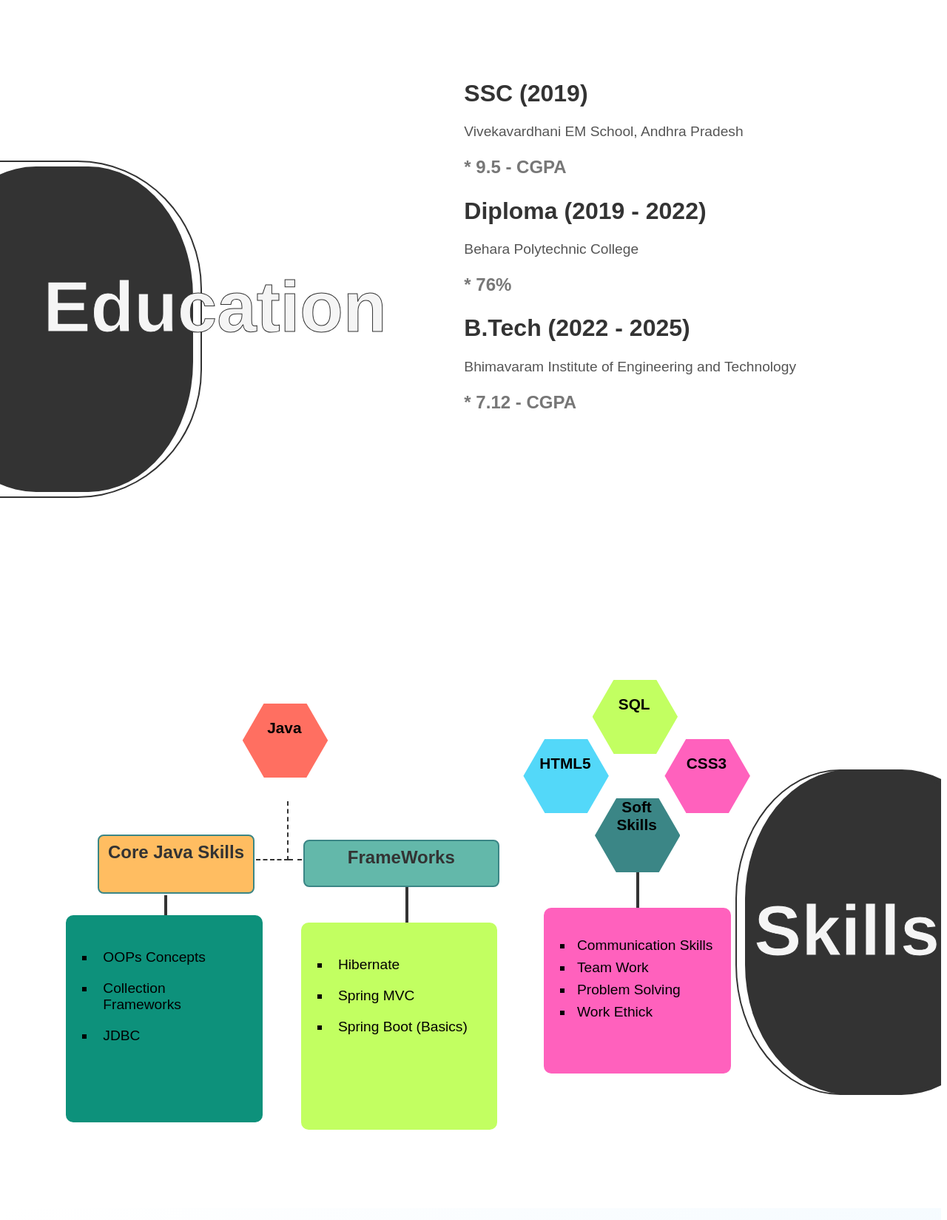
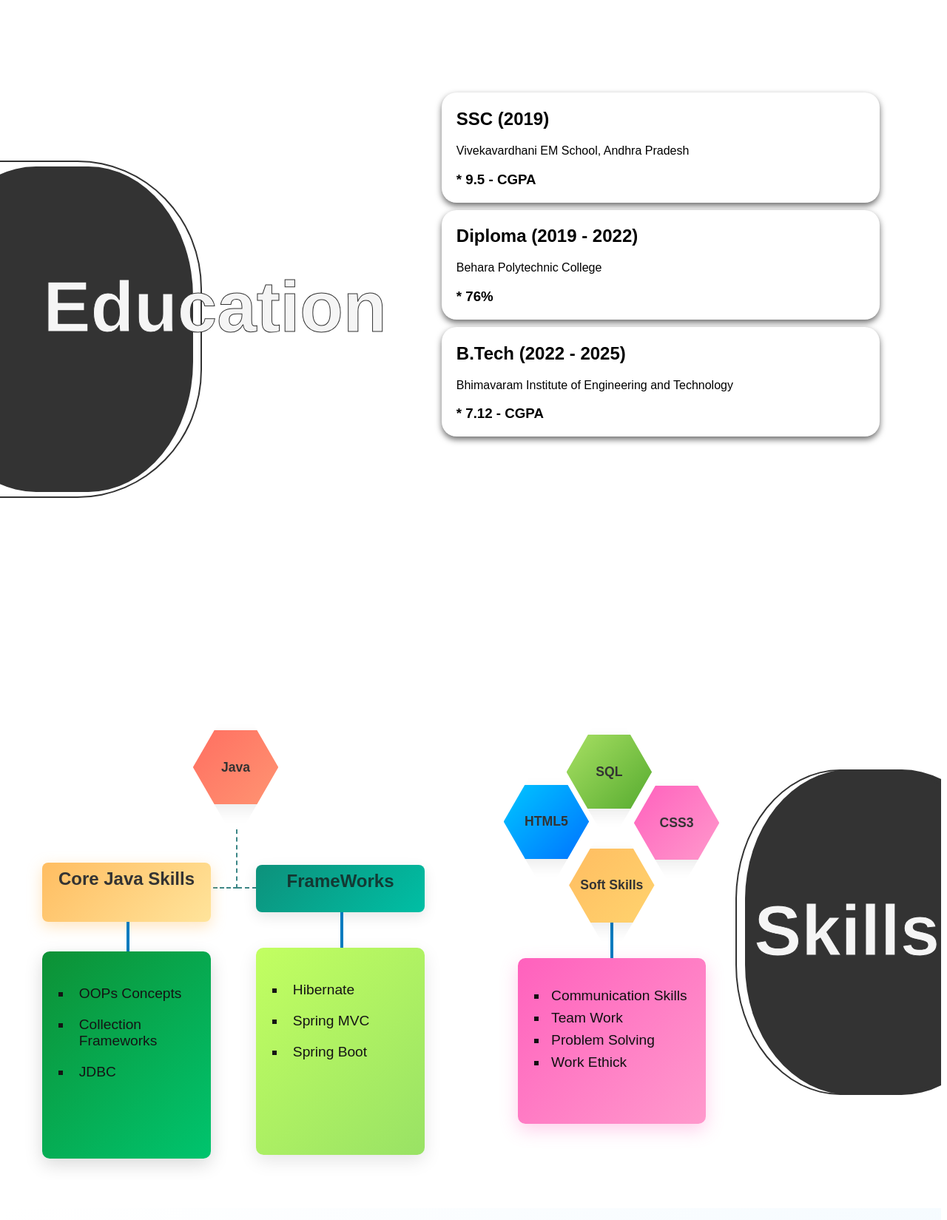
Before and after one commit to nookesh06/portfolio, a plain HTML site: page index.html in a window 1280 px wide. Shown: the part 820-2469 px from the top of the page at 74% size. Drawn offline with Linux system fonts and the light colour scheme.

Commit message:
first commit

```diff
--- a/index.html
+++ b/index.html
@@ -45,17 +45,17 @@
             <h1 id="education">Education</h1>
         </div>
         <div class="education-info ">
-            <div class="school">
+            <div id="school " class = "education-details">
                 <h2>SSC (2019)</h2>
                 <p>Vivekavardhani EM School, Andhra Pradesh</p>
                 <h3>* 9.5 - CGPA</h3>
             </div>
-            <div class="diploma">
+            <div id="diploma" class = "education-details">
                 <h2>Diploma (2019 - 2022)</h2>
                 <p>Behara Polytechnic College</p>
                 <h3>* 76%</h3>
             </div>
-            <div class="b-tech">
+            <div id="b-tech" class = "education-details">
                 <h2>B.Tech (2022 - 2025)</h2>
                 <p>Bhimavaram Institute of Engineering and Technology</p>
                 <h3>* 7.12 - CGPA</h3>
@@ -71,6 +71,7 @@
             <h1 id="skills-name">Skills</h1>
         </div>
         <div id="skills-content">
+            <div class="java-skills">
                 <div class="skils-names" id="hexagon1">
                     <p class="skills">Java</p>
                 </div>
@@ -87,6 +88,7 @@
                         </ul>
                     </div>
                 </div>
+
                 <div id="frameworks-container">
                     <div class="frameworks">FrameWorks</div>
                     <div class="border" id="frameworks-border"></div>
@@ -94,9 +96,12 @@
                         <ul>
                             <li>Hibernate</li>
                             <li>Spring MVC</li>
-                        <li>Spring Boot (Basics)</li>
+                            <li>Spring Boot</li>
                         </ul>
                     </div>
+                </div>
+            </div>
+
             <div id="skills-container-box">
                 <div id="frontend">
                     <div class="skils-names" id="hexagon2">
--- a/portfolio.css
+++ b/portfolio.css
@@ -6,12 +6,11 @@
 }
 
 html {
-
+    scroll-behavior: smooth;
 }
 
 body {
     font-family: 'Poppins', sans-serif;
-    /* display: flex; */
     flex-wrap: wrap;
 }
 
@@ -22,7 +21,6 @@ nav {
   z-index: 1000;
   background-color: whitesmoke;
   display: flex;
-
   box-shadow: 0 2px 6px rgba(0,0,0,0.06);
 }
 
@@ -62,14 +60,15 @@ header {
 }
 
 .main-pic img {
-    width: 27.9%;
+    width: 24%;
+    display: flex;
     position: absolute;
     left: 5%;
-    top: 15%;
-    background-color: rgb(157, 166, 167);
-    border-radius: 50% 60% 50% 60%;
-    object-fit: cover;
-    transform: translateX(50px);
+    top: 17%;
+    border-radius:50% 60% 50% 60%;
+  object-fit:cover;
+  box-shadow: 0 18px 40px rgba(12, 35, 45, 0.12);
+  transform: translateY(6px);
     animation: mypic 1s ease-out forwards;
 }
 
@@ -80,7 +79,6 @@ header {
 }
 
 .intro h1 {
-
     position: absolute;
     left: 45%;
     top: 15%;
@@ -88,6 +86,9 @@ header {
     opacity: 0;
     animation: name 1s ease-out forwards;
     font-size: clamp(2.2rem, 5vw + 1rem, 5rem);
+     background: linear-gradient(to left, #910d5e, #007bbf);
+    -webkit-background-clip: text;
+    -webkit-text-fill-color: transparent;
   font-weight: 600;
 }
 
@@ -107,6 +108,10 @@ header {
     transform: translateY(-30px);
     opacity: 0;
     animation: surname 1s ease-out forwards;
+    background: linear-gradient(to right, #0d917b, #007bbf);
+    -webkit-background-clip: text;
+    -webkit-text-fill-color: transparent;
+
 }
 
 @keyframes surname {
@@ -226,38 +231,30 @@ section .education {
 .education-info {
     height: 80vh;
     width: 50%;
+    border-radius: 10px;
    position: absolute;
-    top: 10%;
-    left: 49%;
+    top: 13%;
+    left: 45%;
+    padding: 20px;
+    display: flex;
+    flex-direction: column;
+    gap: 10px;
 }
 
-.school h2,
-.diploma h2,
-.b-tech h2 {
-    font-size: 2rem;
-    margin-bottom: 6px;
-    color: #333;
+.education-details{
+    background-color: #ffffff;
+    border-radius: 20px;
+    padding: 2px 0px 1px 20px;
+    box-shadow: 0 4px 8px rgba(0, 0, 0, 0.582);
 }
-
-.school p,
-.diploma p,
-.b-tech p {
-    font-size: 1.2rem;
-    line-height: 1.5;
-    color: #555;
-}
-
-.school h3,
-.diploma h3,
-.b-tech h3 {
-    font-size: 1.5rem;
-    margin-top: 4px;
-    color: #777;
+.education-details:hover{
+    transform: scale(1.02);
+    transition: 0.3s;
+    box-shadow: 0 8px 16px rgba(0, 0, 0, 0.2);
 }
 
 #skills-container {
     height: 95vh;
-    /* background-color: lightgray; */
     overflow: hidden;
 }
 
@@ -297,104 +294,158 @@ section .education {
 }
 
 #skills-content {
+    position: absolute;
+    top: 0%;
+    left: 0%;
+    width: 50%;
+    display: flex;
+    flex-wrap: no-wrap;
+    gap: 20px;
+    position: absolute;
+    top: 20%;
+}
+.java-skills{
+  display:-webkit-flex;
+  width: 100%;
+  height: 80vh;
 
-    height: 75vh;
-    width: 70%;
-    position: relative;
-    bottom: 86%;
-    left: 5%;
+}
+#skills-container-box{
     display: flex;
-
+    width: 48%;
+    height: 80vh;
+    justify-items: center;
+    align-items: center;
+    border-radius: 10px;
+    flex-wrap: nowrap;
+    position: absolute;
+    top: 0%;
+    left: 105%;
 }
 
 .skils-names {
   height: 100px;
-    aspect-ratio: 1/cos(30deg);
+  aspect-ratio: 1 / cos(30deg);
   clip-path: polygon(50% -50%, 100% 50%, 50% 150%, 0 50%);
-    background-color: #3B8686;
-    text-align: center;
   font-weight: 600;
   font-size: 1.5rem;
-
+  display: flex;
+  justify-content: center;
+  align-items: center;
+  color: #fff;
+  transition: 0.3s ease;
+  box-shadow: 0 8px 20px rgba(0, 0, 0, 0.08);
 }
 
 #hexagon1 {
-    background-color: #FF6F61;
+  background: linear-gradient(135deg, #ff6f61, #ff9472);
   position: relative;
-    top: 10%;
-    left: 29%;
+  left: 40%;
+}
+#hexagon2 {
+  background: linear-gradient(135deg, #a8e063, #56ab2f);
+  position: absolute;
+  top: 2%;
+  left: 31%;
+}
+#hexagon3 {
+  background: linear-gradient(135deg, #00c6ff, #0072ff);
+  position: relative;
+  top: 23%;
+  left: 3%;
+}
+#hexagon4 {
+  background: linear-gradient(135deg, #ff61bd, #ff99cc);
+  position: relative;
+  top: 23.5%;
+  left: 19.7%;
+}
+#hexagon5 {
+  background: linear-gradient(135deg, #ffbd61, #ffd36e);
+}
+
+.skils-names:hover {
+  transform: scale(1.08);
+  cursor: pointer;
+  filter: brightness(1.1);
+  box-shadow: 0 10px 30px rgba(0, 0, 0, 0.2);
 }
 
 #border1 {
-    width: 5%;
+  width: 10%;
   height: 10vh;
-    border: #333 dashed 2px;
+  border: #3b8686 dashed 2px;
   border-left: none;
   border-top: none;
   position: relative;
-    top: 32%;
-    left: 18%;
-    /* background-color: orangered; */
-
+  top: 21%;
+  left: 26%;
+  animation: borderanimate 2s infinite;
 }
 
+
 #border2 {
-    width: 2%;
-    /* background-color: turquoise; */
+  width: 8%;
   height: 10vh;
-    border-bottom: #333 dashed 2px;
+  border-bottom: #3b8686 dashed 2px;
   position: relative;
-    top: 32%;
-    left: 18%;
+  top: 21%;
+  left: 26%;
 }
 
 .core-container {
+  width: 70%;
+  height: 60vh;
   position: relative;
-    top: 30%;
-    left: -15%;
-    width: 30%;
-    height: 20vh;
+  top: 28%;
+  right: 20%;
 }
 
 .core-concepts {
-    background-color: #ffbd61;
-    border: #3B8686 solid 2px;
+  background: linear-gradient(135deg, #ffbd61, #ffe49b);
+  border: none;
   height: 10vh;
-    width: 80%;
+  width: 100%;
   border-radius: 8px;
   padding: 8px 5px;
   text-align: center;
-    position: relative;
-    top: 36%;
-    left: 6%;
   font-size: 1.5rem;
   font-weight: 600;
   color: #333;
+  box-shadow: 0 6px 20px rgba(255, 189, 97, 0.4);
+  transition: 0.3s ease;
+}
+
+.core-concepts:hover {
+  transform: translateY(-5px);
+  background: linear-gradient(135deg, #ffcf71, #ffb347);
+  box-shadow: 0 10px 25px rgba(255, 170, 80, 0.4);
 }
 
 #core-border {
   width: 2px;
   height: 5vh;
-    border: #333 solid 2px;
+  border: #007bbf solid 2px;
   position: relative;
-    left: 40%;
-    top: 37%;
-
+  left: 50%;
 }
 
 #core-skills {
-    background-color: #0d917b;
-    padding: 20px;
+  background: linear-gradient(135deg, #0d9135, #00c46e);
   border-radius: 10px;
   text-align: justify;
   position: relative;
-    left: -10%;
+  width: 100%;
+  padding: 20px;
   height: 35vh;
-    top: 29%;
+  color: #fff;
+  box-shadow: 0 8px 25px rgba(0, 0, 0, 0.15);
+  transition: 0.3s ease;
 }
 
 #core-skills ul,
-#framework-skills ul ,#soft-skills-list ul{
+#framework-skills ul,
+#soft-skills-list ul {
   list-style-type: square;
   margin-left: 20px;
 }
@@ -402,154 +453,139 @@ section .education {
 #core-skills ul li,
 #framework-skills ul li {
   font-size: 1.2rem;
-    color: black;
+  color: #141414;
   padding: 10px;
-
-}
-
-#core-skills ul li:hover,#framework-skills ul li:hover  {
-    background-color: rgba(175, 170, 163, 0.473);
-    border-radius: 10px;
-    padding: 10px;
-    /* font-weight: 600; */
   transition: 0.3s;
 }
 
+#core-skills ul li:hover,
+#framework-skills ul li:hover {
+  background-color: rgba(255, 255, 255, 0.15);
+  border-radius: 8px;
+  transform: translateX(8px);
+}
+
+/* ===== Frameworks Section ===== */
 #frameworks-container {
+  width: 70%;
+  height: 20vh;
   position: relative;
-    top: 30%;
-    left: 3.8%;
-    width: 30%;
-    height: 20vh;
-
+  top: 28.5%;
+  right: 10.4%;
 }
 
 .frameworks {
-    background-color: #0d917ba4;
-    border: #3B8686 solid 2px;
+  background: linear-gradient(135deg, #0d917b, #00bfa5);
+  border: none;
   height: 8vh;
   border-radius: 8px;
   padding: 8px 5px;
   text-align: center;
-    position: relative;
-    top: 40%;
-    right: 52%;
   font-size: 1.5rem;
   font-weight: 600;
-    color: #333;
+  color: #181717c2;
+  box-shadow: 0 6px 18px rgba(0, 0, 0, 0.1);
+  transition: 0.3s ease;
+}
+
+.frameworks:hover {
+  transform: translateY(-5px);
+  background: linear-gradient(135deg, #00c6a9, #008b74);
+  box-shadow: 0 12px 25px rgba(0, 191, 165, 0.3);
 }
 
 #frameworks-border {
   width: 2px;
   height: 6vh;
-    border: #333 solid 2px;
+  border: #007bbf solid 2px;
   position: relative;
-    left: -0%;
-    top: 40%;
+  left: 50%;
 }
 
 #framework-skills {
-    background-color: #c2ff61;
+  background: linear-gradient(135deg, #c2ff61, #99e265);
   padding: 20px;
   border-radius: 10px;
   text-align: justify;
-    position: relative;
-    left: -53%;
+  width: 100%;
   height: 35vh;
-    top: 40%;
+  box-shadow: 0 8px 25px rgba(0, 0, 0, 0.1);
 }
-#skills-container-box{
-    display: flex;
-    flex-wrap: wrap;
-    position: relative;
-    bottom:340%;
-    left: 55%;
-    width: 130%;
-    height: 75vh;
-    justify-items: center;
-    /* background-color: #c2ff613b; */
-    align-items: center;
-    border-radius: 10px;
-}
-#frontend{
+
+/* ===== Frontend Skills ===== */
+#frontend {
   display: flex;
   flex-direction: row;
   flex-wrap: wrap;
   gap: 10px;
-    /* background-color: #0d917b63; */
   position: absolute;
   top: 0%;
   height: 40vh;
   width: 100%;
 }
-#hexagon2 {
-    background-color: #c2ff61;
-    position: absolute;
-    top: 0%;
-    left: 31%;
+
+/* ===== Soft Skills Section ===== */
+#soft-skills-container {
+  position: relative;
+  top: 4%;
+  left: 9.4%;
+  justify-items: center;
 }
 
-#hexagon3 {
-    background-color: rgba(6, 199, 247, 0.692);
-    position: relative;
-    top: 25%;
-    left: 4%;
-}
-
-#hexagon4 {
-    background-color: #ff61bd;
-    position: relative;
-    top: 25%;
-    left: 23%;
-}
-#soft-skills-container {
-    position: relative;
-    top: 6%;
-    left: 12%;
-    justify-items: center;
-    /* background-color: #22222252; */
-}
 #soft-skills-border {
   width: 2px;
   height: 6vh;
-    border: #333 solid 2px;
+  border: #007bbf solid 2px;
+}
 
-}
-#soft-skills-list{
-    background-color: #ff61bd;
+#soft-skills-list {
+  background: linear-gradient(135deg, #ff61bd, #ff99cc);
   padding: 20px;
   border-radius: 10px;
   text-align: justify;
-
   height: 28vh;
-
-}
-#soft-skills-list ul li{
-    font-size: 1.2rem;
-    color: black;
-    padding: 4px 5px;
+  color: #0c0c0c;
+  box-shadow: 0 8px 25px rgba(255, 97, 189, 0.3);
 }
 
+#soft-skills-list ul li {
+  font-size: 1.2rem;
+  color: #111010;
+  padding: 4px 5px;
+  transition: 0.3s ease;
+}
+
+#soft-skills-list ul li:hover {
+  background-color: rgba(255, 255, 255, 0.2);
+  border-radius: 8px;
+  transform: translateX(8px);
+}
+
+/* ===== Skills Text Block ===== */
 .skills {
-    font-size: 1.3rem;
-    height: 80px;
-    aspect-ratio: 1/cos(30deg);
-    clip-path: polygon(50% -50%, 200% 150%, 50% 150%, 60 50%);
-    margin-left: 9%;
-    /* position: relative;
-    top: 20%; */
+  font-size: 1.1rem;
+  display: flex;
+  justify-content: center;
+  align-items: center;
+  color: #333;
+}
 
+.projects-info:hover,
+.frameworks:hover,
+.core-concepts:hover {
+  box-shadow: 0 12px 25px rgba(0, 191, 165, 0.35), 0 0 20px rgba(13, 145, 123, 0.25);
+  transform: translateY(-6px);
+  cursor: pointer;
+  transition: all 0.3s ease;
 }
-.skills:hover {
-    transform: scale(1.1);
-    transition: 0.3s;
+
+.projects-info p:hover {
+  color: #007bbf;
+  text-shadow: 0 0 10px rgba(0, 123, 191, 0.5);
 }
-#soft-skills-list ul li:hover{
-    background-color: rgba(175, 170, 163, 0.473);
-    border-radius: 10px;
 
-    transition: 0.3s;
-}
+
+
 /* ===== PROJECT SECTION ===== */
 #project-section {
     min-height: 100vh;
@@ -738,12 +774,13 @@ section .education {
 .contact-footer {
   text-align: center;
   animation: fadeUp 1.4s ease-out forwards;
+  margin-top: 20px;
 }
 
 .contact-footer h4 {
   font-size: 1.4rem;
   color: #333;
-  margin-bottom: 20px;
+  margin-top: 20px;
   font-weight: 600;
 }
 
@@ -752,6 +789,7 @@ section .education {
   display: flex;
   justify-content: center;
   gap: 30px;
+
 }
 
 .social img {
@@ -830,86 +868,162 @@ section .education {
     }
 }
 
-/* @media  only screen and (max-width: 768px) {
+ /* ============ media query ==============  */
 
-    header{
-        width: 122%;
+  @media (max-width: 1200px) {
+      .intro h1 {
+        font-size: 3rem;
+        left: 40%;
+      }
 
+      .intro h2 {
+        font-size: 2.8rem;
+        left: 55%;
 
       }
-    .nav-details li a {
-        position: relative;
-        left: 10%;
-        font-size: 1.1rem;
+
+      .main-pic img {
+        width: 30%;
+      }
+
+      #about-me {
+        width: 60%;
+        left: 35%;
+      }
+        .education-info {
+            width: 60%;
+            left: 30%;
+        }
+    }
+
+    @media (max-width: 992px) {
+      .nav-details {
+        gap: 10px;
+        justify-content: center;
+        flex-wrap: wrap;
       }
 
       .main-pic img {
         width: 40%;
-        left: 01%;
-        top: 15%;
+        left: 30%;
+        top: 20%;
+      }
+
+      .intro h1,
+      .intro h2 {
+        position: static;
+        text-align: center;
+      }
+
+      #about-me {
+        position: static;
+        width: 85%;
+        margin: auto;
+        text-align: center;
+      }
+
+      .education-info {
+        width: 85%;
+        left: 7%;
+      }
+    }
+
+    @media (max-width: 768px) {
+      .main-pic img {
+        width: 50%;
+        left: 25%;
+      }
+
+      #education {
+        font-size: 3rem;
+        text-align: center;
+      }
+
+      .education-info {
+        width: 90%;
+        left: 5%;
+      }
+
+      #skills-container {
+        height: auto;
+      }
+
+      .projects-info {
+        width: 80%;
+        height: auto;
+      }
+
+      #projects {
+        font-size: 2.8rem;
+      }
+
+      #contact {
+        font-size: 2.5rem;
+      }
+    }
+
+    @media (max-width: 576px) {
+      .nav-details {
+        flex-direction: column;
+        gap: 8px;
+        padding-bottom: 10px;
+      }
+
+      .main-pic img {
+        width: 65%;
+        left: 20%;
       }
 
       .intro h1 {
-        font-size: 3rem;
-        left: 40%;
-        top: 15%;
+        font-size: 2rem;
       }
 
       .intro h2 {
-        font-size: 2.5rem;
-        left: 50%;
-        top: 25%;
+        font-size: 1.8rem;
       }
 
       #about-me {
-        position: absolute;
-        top: 45%;
-        left: 10%;
-
+        width: 90%;
       }
 
-    #about-me h3 {
-        font-size: 2rem;
+      .education-info {
+        width: 95%;
+        left: 2%;
+      }
+
+      .projects-info {
+        width: 95%;
+        height: auto;
+      }
+
+      #contact {
+        font-size: 2.2rem;
+      }
+    }
+
+    @media (max-width: 400px) {
+      .intro h1 {
+        font-size: 1.8rem;
+      }
+
+      .intro h2 {
+        font-size: 1.6rem;
       }
 
       #about-me p {
         font-size: 1rem;
-        width: 150%;
-
-    }
-    #education-section {
-        flex-direction: column;
-        align-items: center;
-    }
-    .circle{
-        top: 25%;
-        bottom: 0%;
-        height: 20vh;
-        align-items: center;
-    }
-    .inner-circle{
-       height: 40vh;
-    }
-    #circle1 {
-        margin-bottom: 4%;
-    }
-    #circle2 {
-        height: 42vh;
-    }
-    .education{
-        margin-top: 5%;
-    }
-    #education {
-        font-size: 3rem;
-        position: relative;
-    }
-    .education-info {
-        width: 90%;
-        left: 35%;
-        top: 15%;
       }
 
-    .schools-names {
-        font-size: 1rem;
+      #projects {
+        font-size: 2rem;
       }
-} */
+
+      .contact-card {
+        flex-direction: column;
+        text-align: center;
+      }
+
+      .icon-box {
+        margin-bottom: 10px;
+      }
+    }
```
Also changed, not shown: 1 other file. Lines whose indentation alone changed are shown as unchanged.
